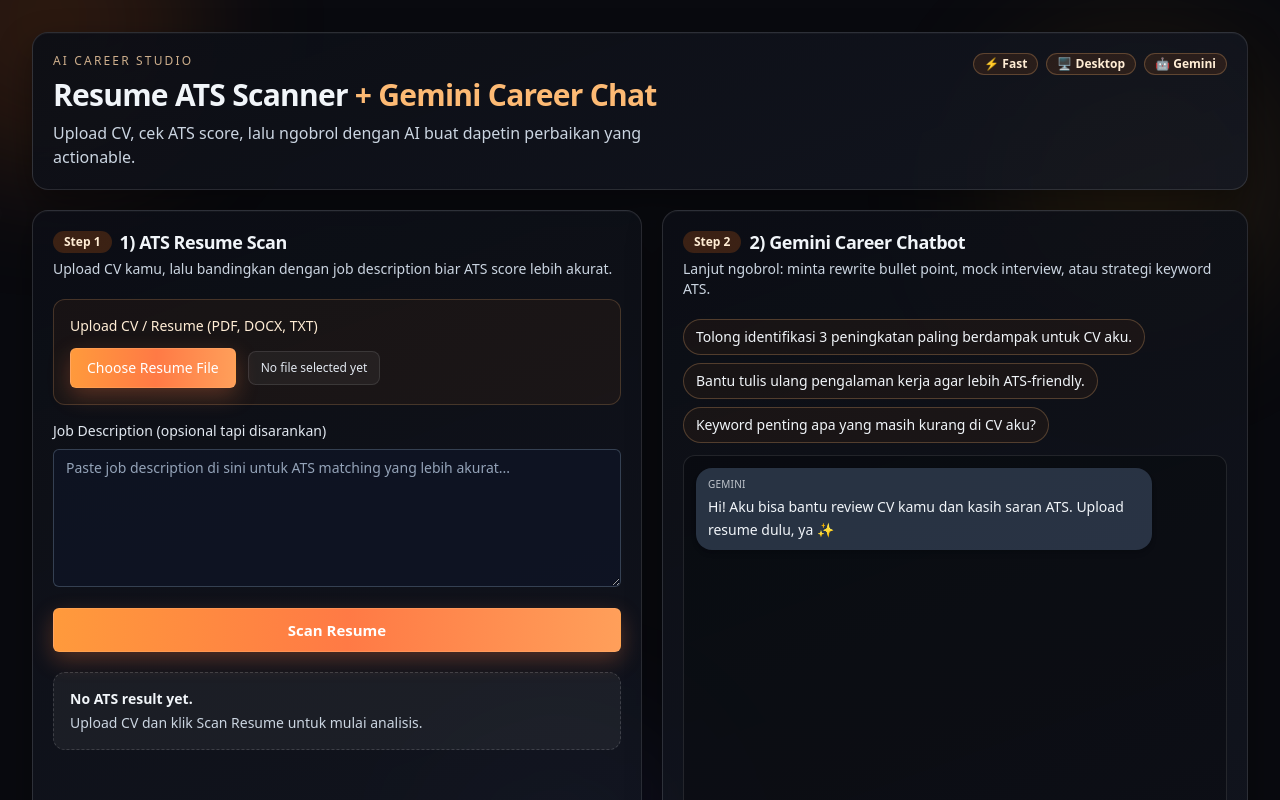
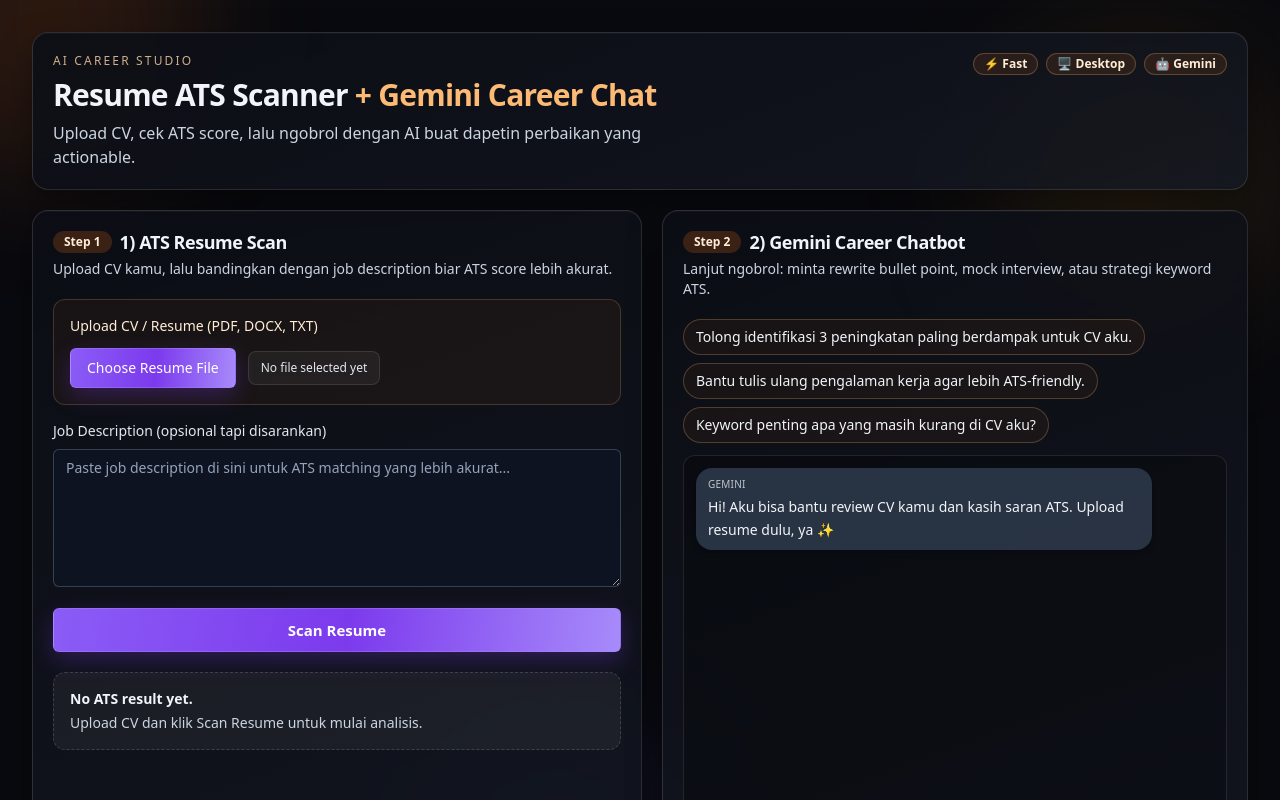
Before and after one commit to norchcode/simplify-ats-gemini, a Next.js app: page / in a window 1280 px wide. Shown: the top 800 px of the page. Built offline with nearby package versions, Linux system fonts and the light colour scheme.

Commit message:
style tweak

```diff
--- a/app/globals.css
+++ b/app/globals.css
@@ -25,9 +25,9 @@
 
 .btn-accent {
   color: #fff;
-  background: linear-gradient(92deg, #ff9a3c 0%, #ff7a45 52%, #ff9f5a 100%);
-  border: 1px solid rgba(255, 177, 112, 0.35);
-  box-shadow: 0 8px 22px rgba(255, 124, 69, 0.28);
+  background: linear-gradient(96deg, #8b5cf6 0%, #7c3aed 52%, #a78bfa 100%);
+  border: 1px solid rgba(167, 139, 250, 0.4);
+  box-shadow: 0 8px 22px rgba(124, 58, 237, 0.28);
 }
 
 .btn-accent:hover {
```
